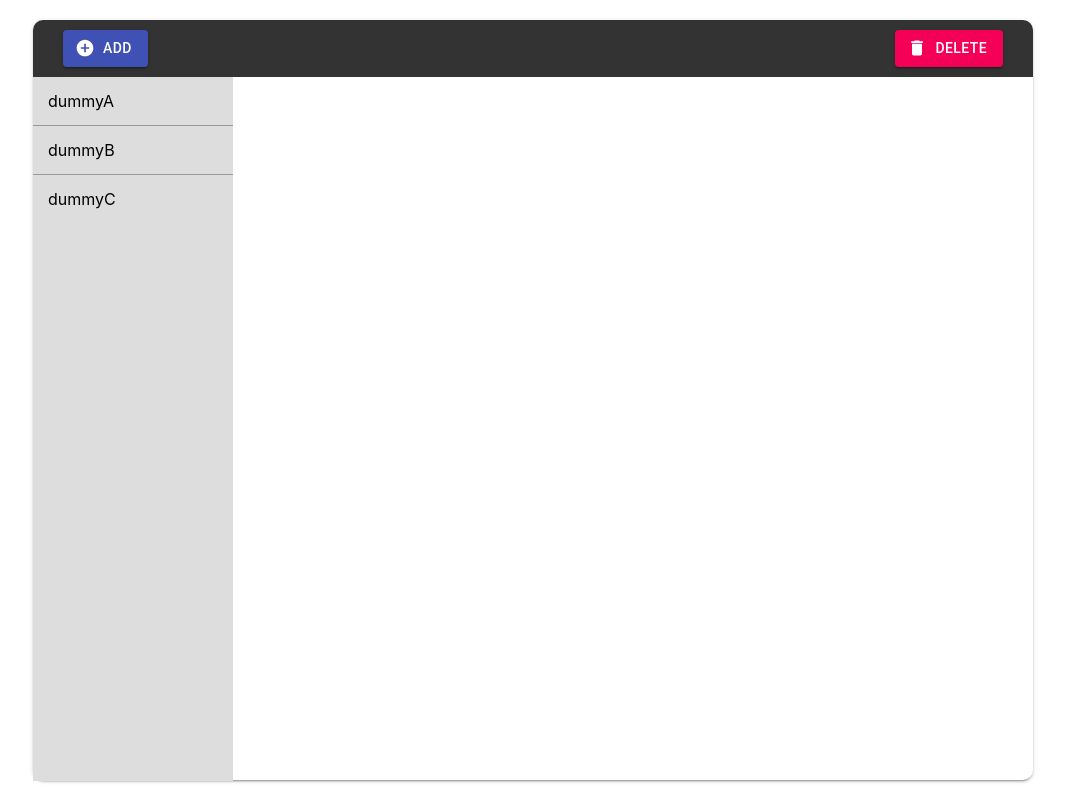
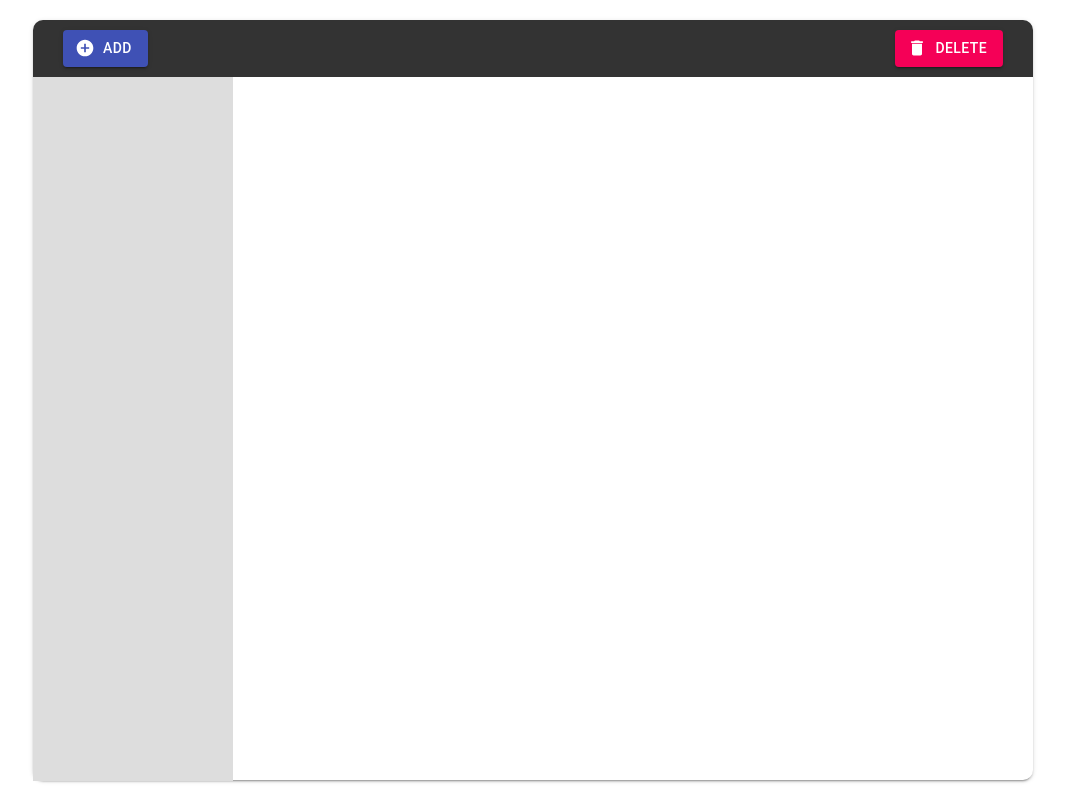
Before and after one commit to nrwgkn/react-memo, a React (Create React App) app: page / in a window 1280 px wide. Shown: the whole page, without its empty margins (107-1172 px from the left). Built offline with nearby package versions, Linux system fonts and the light colour scheme.

Commit message:
fix: memoをlocalStrageで管理できるよう修正

```diff
--- a/src/components/Memo/index.jsx
+++ b/src/components/Memo/index.jsx
@@ -1,27 +1,14 @@
-import React, { useState } from "react";
+import React, { useState, useEffect } from "react";
 import Head from "../Head";
 import Body from "../Body";
 import "./index.css";
 
-const dummyMemo = [
-  {
-    id: 1,
-    content: "dummyA",
-  },
-  {
-    id: 2,
-    content: "dummyB",
-  },
-  {
-    id: 3,
-    content: "dummyC",
-  },
-];
-
 export const Memos = React.createContext();
 
 const Memo = () => {
-  const [memos, setMemos] = useState(dummyMemo);
+  const [memos, setMemos] = useState(
+    JSON.parse(localStorage.getItem("react-memo")) || []
+  );
 
   // ADD
   const handleMemoAdd = () => {
@@ -32,6 +19,11 @@ const Memo = () => {
     const newMemos = [...memos, newMemo];
     setMemos(newMemos);
   };
+
+  // localStrage から memo を取得
+  useEffect(() => {
+    localStorage.setItem("react-memo", JSON.stringify(memos));
+  }, [memos]);
 
   return (
     <div className="memo">
```
Also changed, not shown: 1 other file (tests, documents, lock files or other folders).
